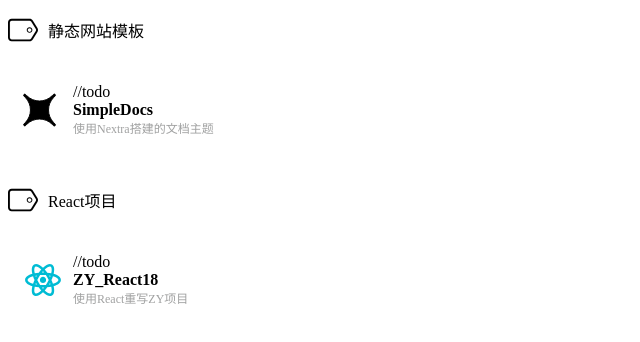
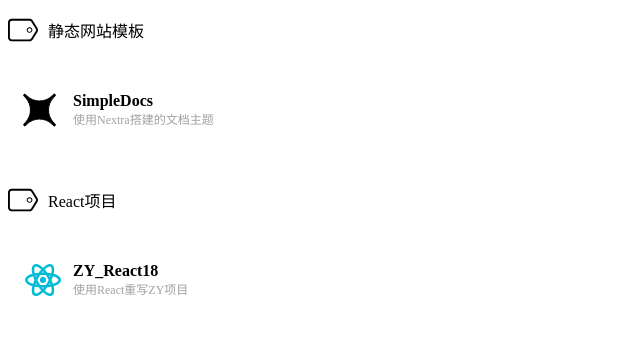
Before and after one commit to BeHer0/SimpleNavigator, a Next.js app: page / in a window 1280 px wide. Shown: the top 342 px of the page, without its empty margins (0-640 px from the left). Built offline with nearby package versions, Linux system fonts and the light colour scheme.

Commit message:
fix: 修复

```diff
--- a/src/components/Navigator/index.jsx
+++ b/src/components/Navigator/index.jsx
@@ -27,8 +27,6 @@ function Navigator({ item }) {
       <div className="content border" onClick={showModal}>
         <div className="icon">{iconSvg}</div>
         <div className="desc">
-          //todo
-          <meta property="og:title" content={title} />
           <div className="title">{title}</div>
           <div className="small">{smallTitle}</div>
         </div>
```
